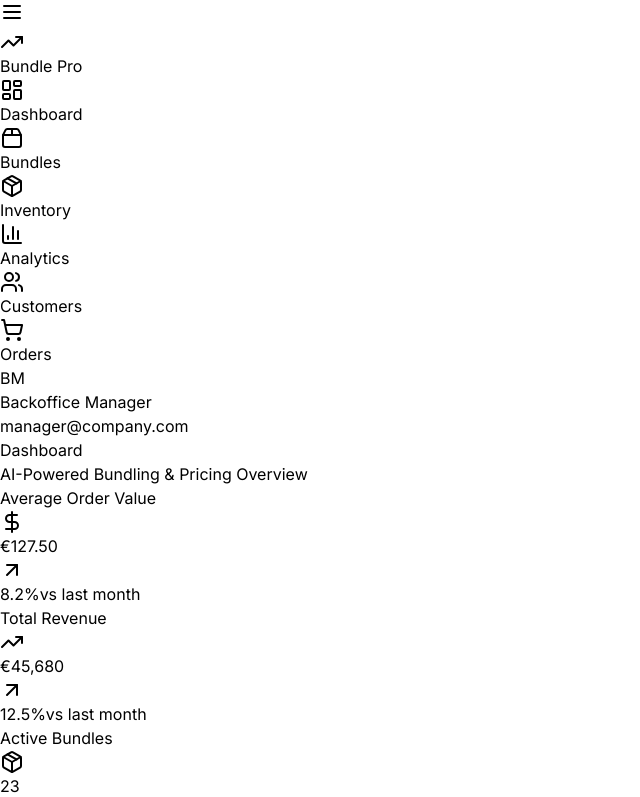
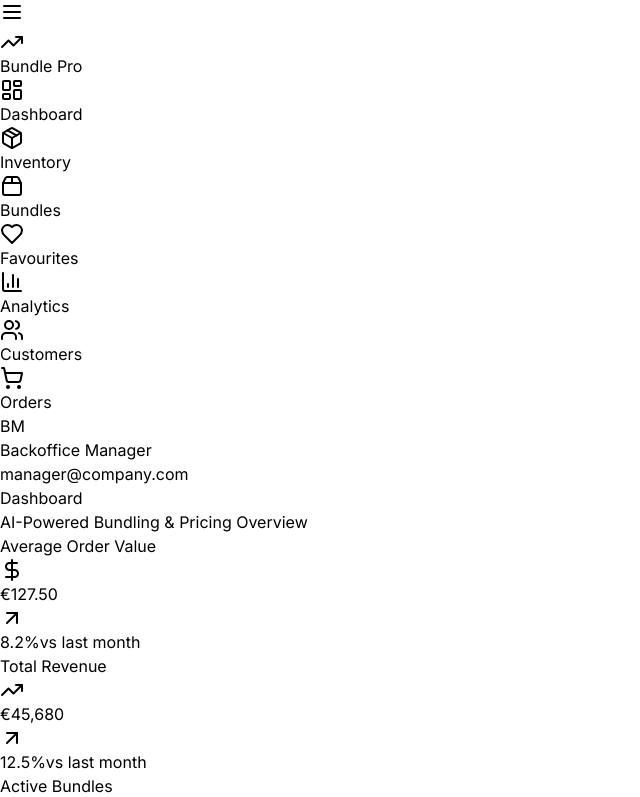
Before and after one commit to georgeflour/makeathon, a Next.js app in the folder client/: page / in a window 1280 px wide. Shown: the top 797 px of the page, without its empty margins (0-640 px from the left). Built offline with nearby package versions, Linux system fonts and the light colour scheme; no server answers.

Commit message:
Add favourites to sidebar

```diff
--- a/client/src/components/ui/Sidebar.tsx
+++ b/client/src/components/ui/Sidebar.tsx
@@ -12,13 +12,15 @@ import {
   X,
   ShoppingCart,
   TrendingUp,
-  Package2
+  Package2,
+  Heart
 } from 'lucide-react'
 
 const navigation = [
   { name: 'Dashboard', href: '/', icon: LayoutDashboard },
+  { name: 'Inventory', href: '/inventory', icon: Package },
   { name: 'Bundles', href: '/bundles', icon: Package2 },
-  { name: 'Inventory', href: '/inventory', icon: Package },
+  { name: 'Favourites', href: '/favourites', icon: Heart },
   { name: 'Analytics', href: '/analytics', icon: BarChart3 },
   { name: 'Customers', href: '/customers', icon: Users },
   { name: 'Orders', href: '/orders', icon: ShoppingCart },
```
